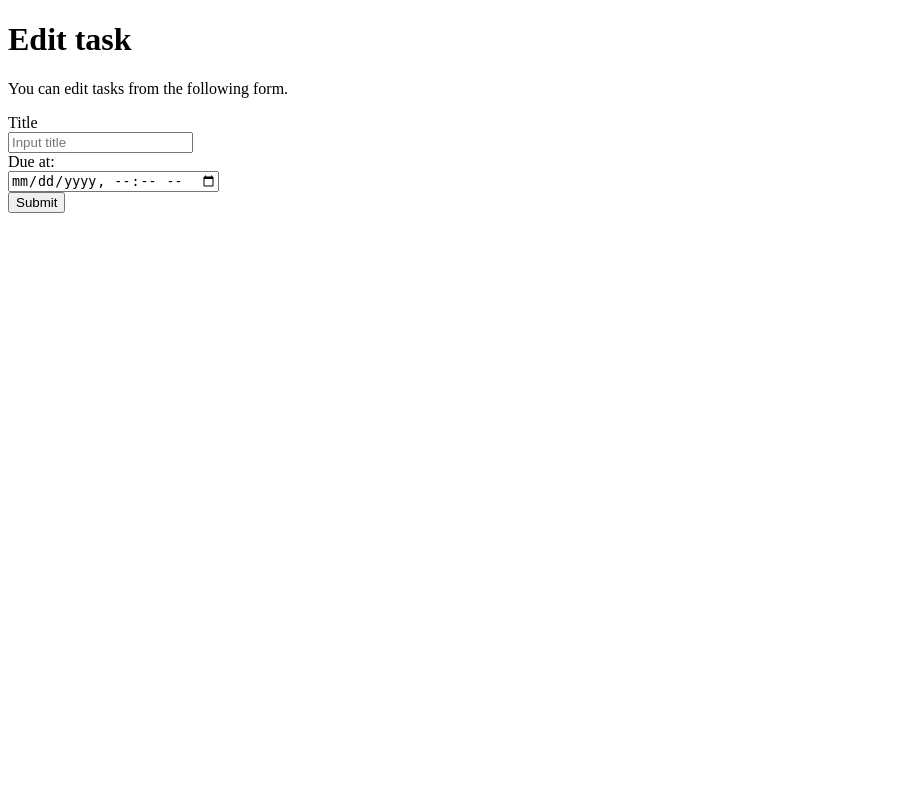
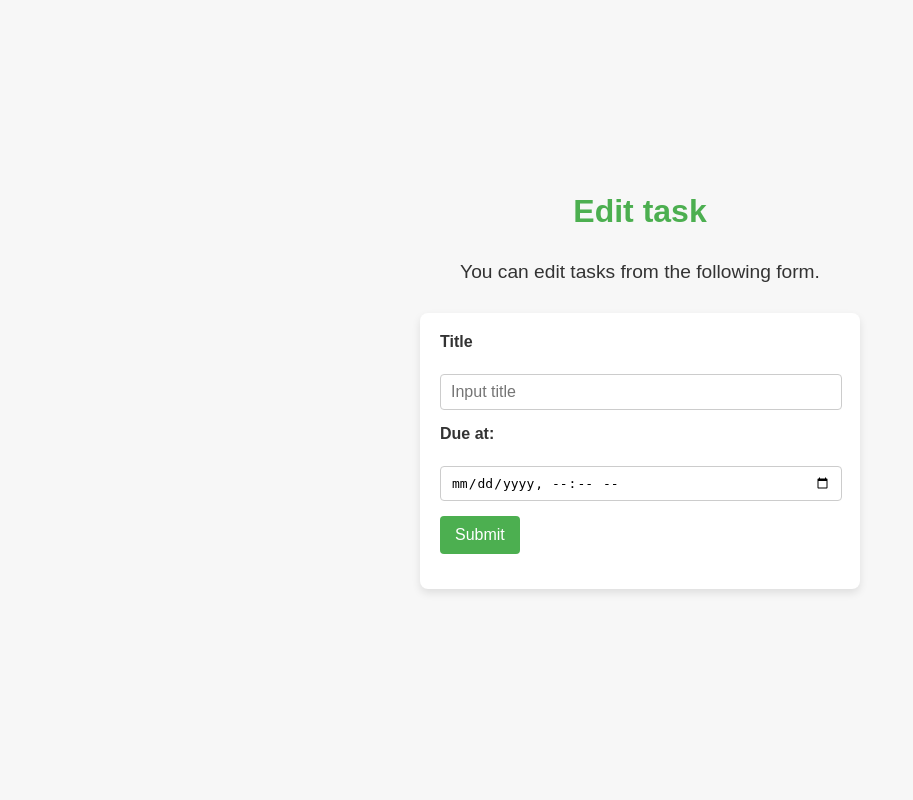
Before and after one commit to s1F102302528-bob/django-test-exercise, a Django app: template todo/templates/todo/edit.html in a window 1280 px wide. Shown: the whole page, without its empty margins (0-913 px from the left). Run offline with Django 5.2, Linux system fonts and the light colour scheme; the template is opened without the code that fills it, so the values that code supplies are empty.

Commit message:
edit.htmlにcssを適用

```diff
--- /dev/null
+++ b/todo/static/todo/css/edit.css
@@ -0,0 +1,66 @@
+body {
+    font-family: Arial, sans-serif;
+    background-color: #f7f7f7;
+    margin: 0;
+    padding: 0;
+    display: flex;
+    justify-content: center;
+    align-items: center;
+    flex-direction: column;
+    min-height: 100vh;
+    color: #333;
+}
+
+h1 {
+    color: #4CAF50;
+    font-size: 2em;
+    margin-top: 20px;
+}
+
+p {
+    margin: 10px 0;
+    font-size: 1.2em;
+}
+
+form {
+    background-color: #fff;
+    padding: 20px;
+    border-radius: 8px;
+    box-shadow: 0 4px 8px rgba(0, 0, 0, 0.1);
+    margin: 20px 0;
+    width: 100%;
+    max-width: 400px;
+}
+
+form div {
+    margin-bottom: 15px;
+}
+
+label {
+    font-weight: bold;
+    margin-bottom: 5px;
+    display: block;
+}
+
+input[type="text"],
+input[type="datetime-local"] {
+    width: calc(100% - 20px);
+    padding: 8px 10px;
+    border: 1px solid #ccc;
+    border-radius: 4px;
+    font-size: 1em;
+}
+
+button {
+    background-color: #4CAF50;
+    color: white;
+    padding: 10px 15px;
+    border: none;
+    border-radius: 4px;
+    cursor: pointer;
+    font-size: 1em;
+}
+
+button:hover {
+    background-color: #45a049;
+}
--- a/todo/templates/todo/edit.html
+++ b/todo/templates/todo/edit.html
@@ -6,6 +6,7 @@
     <title>To Do Application</title>
     <meta charset="UTF-8">
     <meta name="author" content="INIAD">
+    <link rel="stylesheet" href="{% static 'todo/css/edit.css' %}">
   </head>
 
   <body>
```
